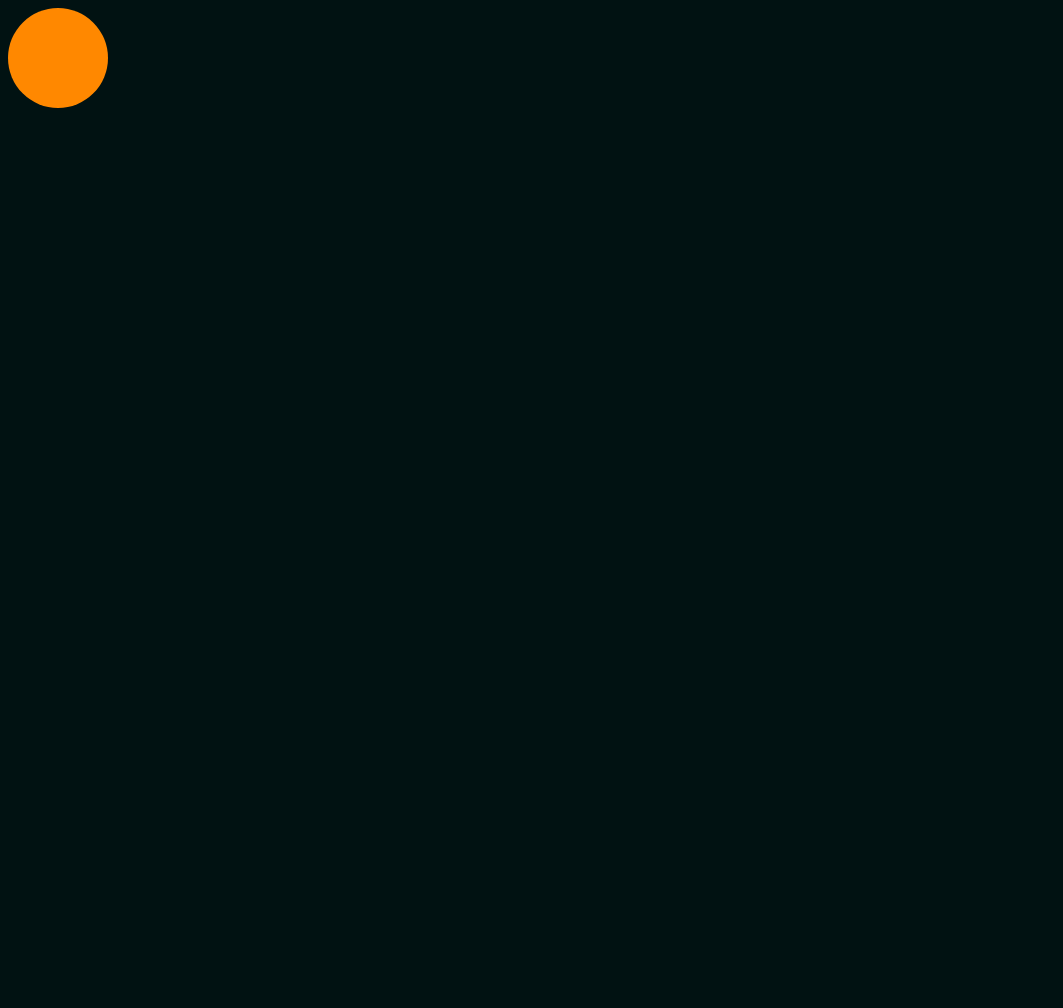
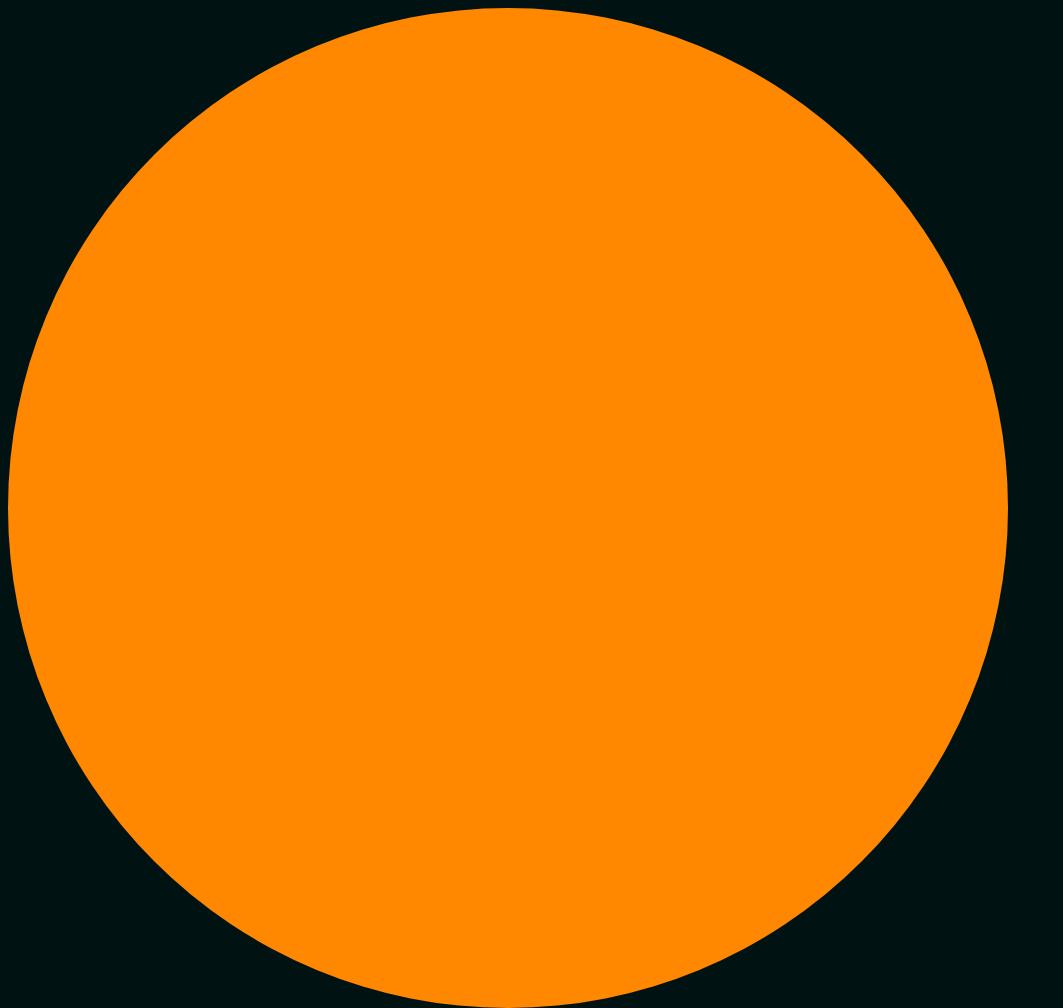
Before and after one commit to RaveTheN/CSS, a plain HTML site: page index.html in a window 1280 px wide. Shown: the whole page, without its empty margins (0-1063 px from the left). Before the commit the page ends 800 px from the top, so only its background shows below. Drawn offline with Linux system fonts and the light colour scheme.

Commit message:
feat/added all properties in .root

```diff
--- a/style.css
+++ b/style.css
@@ -1,10 +1,19 @@
+:root {
+
+    --standard-size: 1000px;
+    --radius: calc(var(--standard-size)/2);
+    --default-bg-color: #011212;
+    --default-ball-color: #ff8800;
+
+}
+
 body {
-    background-color: #011212;
+    background-color: var(--default-bg-color);
 }
 
 .ball {
-    width: 100px;
-    height: 100px;
-    background-color: #ff8800;
-    border-radius: 50px;
+    width: var(--standard-size);
+    height: var(--standard-size);
+    background-color:var(--default-ball-color);
+    border-radius: var(--radius);
 }
```
